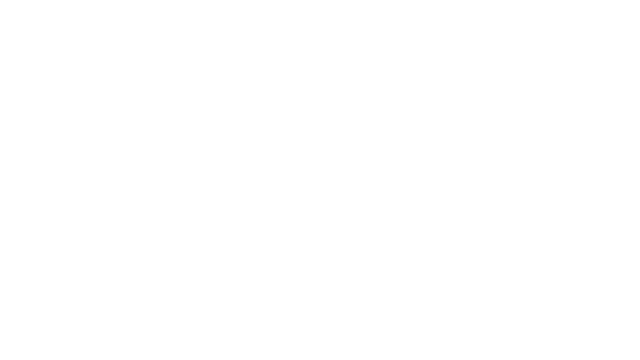
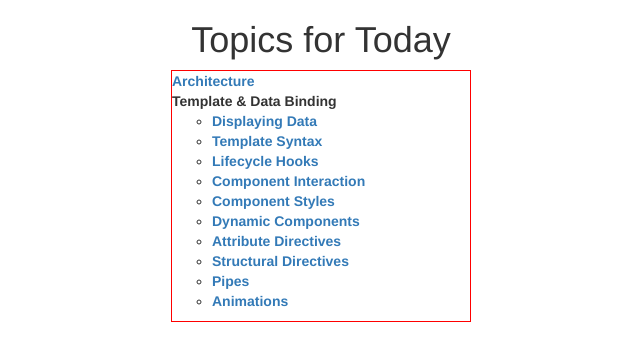
Before and after one commit to amalan-shenll/angular4, an Angular app: page /menu in a window 1280 px wide. Before the commit this address led to /. Shown: the top 360 px of the page, without its empty margins (319-959 px from the left). Built offline with nearby package versions, Linux system fonts and the light colour scheme.

Commit message:
menu added

```diff
--- /dev/null
+++ b/src/app/menu/menu.component.html
@@ -0,0 +1,18 @@
+<div class="container">
+    <div style="text-align:center">
+      <h1>
+        Topics for Today
+      </h1>
+    </div>
+    <div class="menu-holder">
+      <div class="list-holder">
+        <ul class="list-unstyled">
+          <li><a routerLink="/menu">Architecture</a></li>
+          <li>Template & Data Binding</li>
+          <ul>
+            <li *ngFor="let item of topics"><a routerLink="/{{item.link}}">{{item.name}}</a></li>
+          </ul>
+        </ul>
+      </div>
+    </div>
+  </div>
--- /dev/null
+++ b/src/app/menu/menu.component.scss
@@ -0,0 +1,15 @@
+.menu-holder{
+  .list-holder{
+    width:300px;
+    margin: auto;
+    border: 1px solid red;
+    ul{
+      li{
+        font-weight: bold;
+        a{
+          text-decoration-line: none;
+        }
+      }
+    }
+  }
+}
--- /dev/null
+++ b/src/app/menu/menu.component.ts
@@ -0,0 +1,26 @@
+import { Component, OnInit } from '@angular/core';
+
+@Component({
+  selector: 'app-menu',
+  templateUrl: './menu.component.html',
+  styleUrls: ['./menu.component.scss']
+})
+export class MenuComponent implements OnInit {
+  topics = [
+    {link: "displayData", name: "Displaying Data"},
+    {link: "templateSyntax", name: "Template Syntax"},
+    {link: "lifecycleHooks", name: "Lifecycle Hooks"},
+    {link: "componentInteraction", name: "Component Interaction"},
+    {link: "componentStyles", name: "Component Styles"},
+    {link: "dynamicComponents", name: "Dynamic Components"},
+    {link: "attributeDirectives", name: "Attribute Directives"},
+    {link: "structuralDirectives", name: "Structural Directives"},
+    {link: "pipes", name: "Pipes"},
+    {link: "animations", name: "Animations"}
+  ];
+  constructor() { }
+
+  ngOnInit() {
+  }
+
+}
```
Also changed, not shown: src/app/app.module.ts (+5 -2 lines), src/app/start/start.component.html (+1 -1 lines), 1 other file (tests, documents, lock files or other folders).
